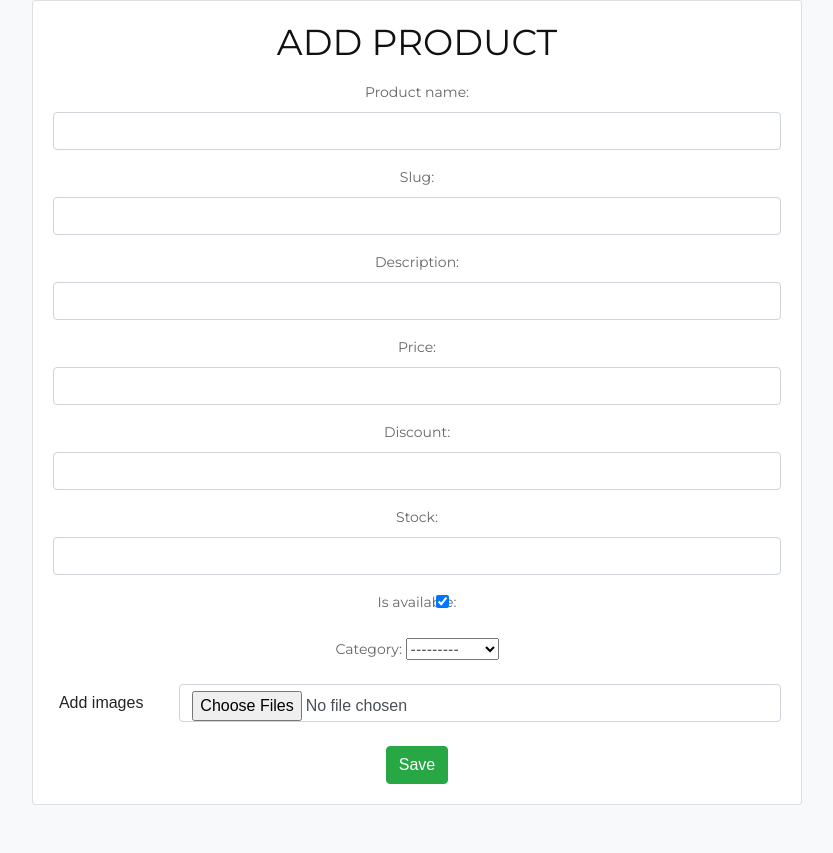
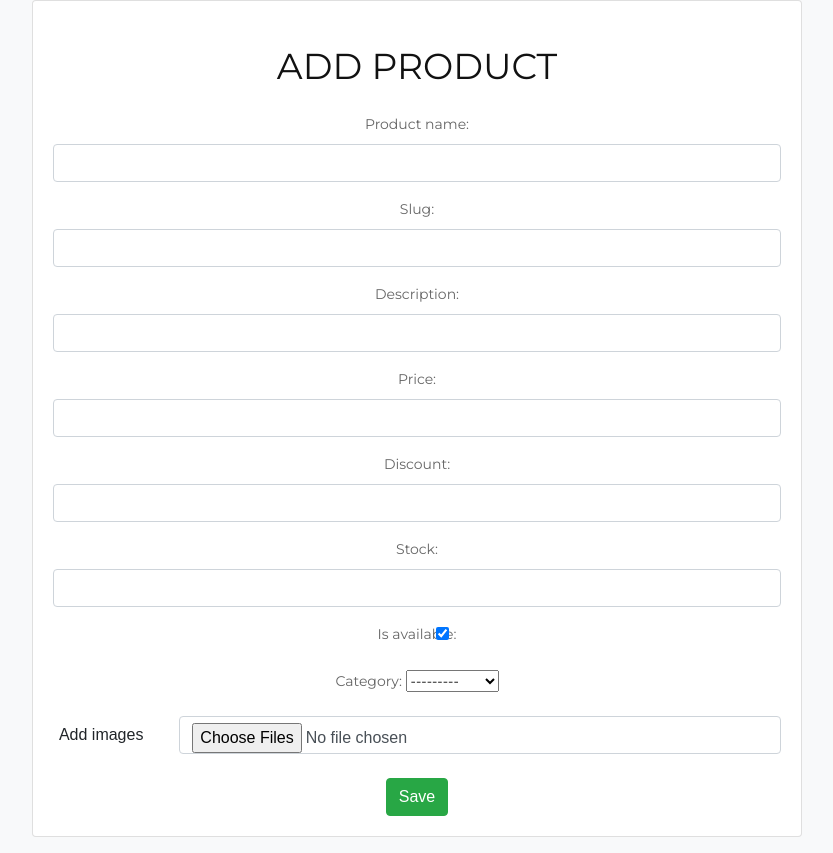
Before and after one commit to myself-ameesha/Ecommerce_project, a Django app: page /adminn/addproduct/ in a window 1280 px wide. Shown: the part 120-973 px from the top of the page, without its empty margins (223-1056 px from the left). Before the commit the page ends 925 px from the top, so only its background shows below. Run offline with Django 4.2, Linux system fonts and the light colour scheme; a user stored in the database is signed in; data comes from the database, SQL or seed files in the repository; some libraries are stand-ins or nearby versions.

Commit message:
addproduct.html

```diff
--- a/templates/adminn/addproduct.html
+++ b/templates/adminn/addproduct.html
@@ -4,7 +4,7 @@
   <div class="container pb-3">
     <div class="card">
         <div class="card-body">
-            <h2 class="pb-3">ADD PRODUCT </h2>
+            <h2 class="pb-4 pt-4">ADD PRODUCT </h2>
             <form action="" method="POST" enctype="multipart/form-data">
                 {% csrf_token %}
 
```
